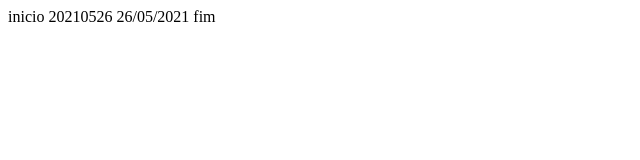
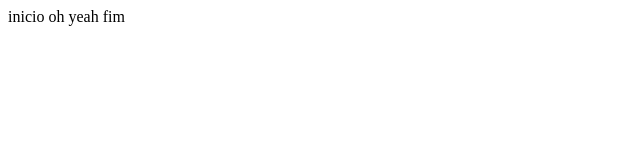
Before and after one commit to GabrielRCL/GabrielRCL.github.io, a plain HTML site: page test.html in a window 1280 px wide. Shown: the whole page, without its empty margins (0-640 px from the left). Drawn offline with Linux system fonts and the light colour scheme.

Commit message:
test
test

```diff
--- a/data.html
+++ b/test.html
@@ -1,7 +1,6 @@
 <html>
 inicio
 
-20210526
-26/05/2021
+oh yeah
 fim
 </html>
```
